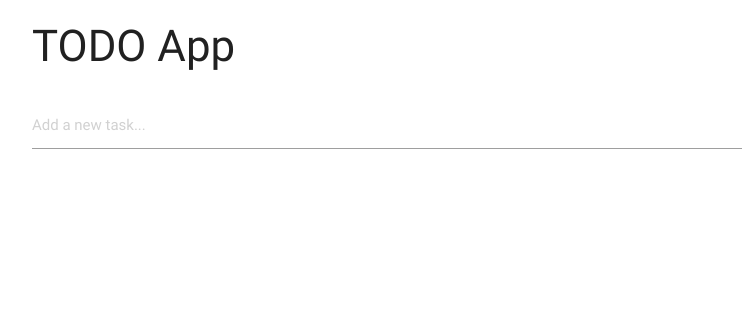
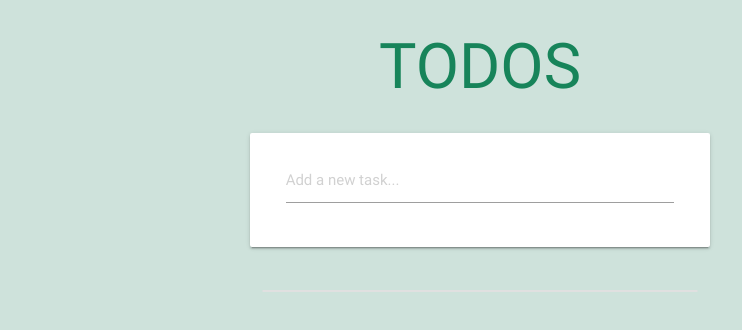
Before and after one commit to jalvar53/TODO-APP, an Angular app: page / in a window 1280 px wide. Shown: the top 330 px of the page, without its empty margins (160-902 px from the left). Built offline with nearby package versions, Linux system fonts and the light colour scheme.

Commit message:
Giving some looks to TODOS app

```diff
--- a/src/app.module.ts
+++ b/src/app.module.ts
@@ -1,11 +1,15 @@
 import { BrowserModule } from '@angular/platform-browser';
 import { NgModule } from '@angular/core';
+import { FormsModule } from '@angular/forms';
 
 import { AppComponent } from './app/app.component';
 
 @NgModule({
   declarations: [AppComponent],
-  imports: [BrowserModule],
+  imports: [
+    BrowserModule,
+    FormsModule,
+  ],
   providers: [],
   bootstrap: [AppComponent],
 })
--- /dev/null
+++ b/src/app/app.component.css
@@ -0,0 +1,7 @@
+.clickable {
+    cursor: pointer;
+}
+
+.header {
+    color: #17845a;
+}
--- a/src/app/app.component.html
+++ b/src/app/app.component.html
@@ -1,21 +1,28 @@
 <div class="container">
-    <h3>TODO App</h3>
+    <div>
+        <h1 class="center-align header">TODOS</h1>
+    </div>
     <div class="row">
-        <div class="input-field col s12">
-            <input #task (keyup.enter)="addNewtask(task.value)"
-                placeholder="Add a new task..."
-                type="text"
-                ngModel>
+        <div class="col s6 offset-s3 card white">
+            <div class="card-content">
+                <input [(ngModel)]="currentTaskInTextInput"
+                    class="input-field"
+                    #task (keyup.enter)="addNewtask(task.value)"
+                    placeholder="Add a new task..."
+                    type="text"
+                    ngModel>
+            </div>
         </div>
-        <ul>
-            <div>
-                <li *ngFor="let task of tasks">{{task.name}}
-                    <a class="btn-floating waves-effect waves-light blue">
-                        <i class="tiny material-icons"
-                            (click)="removeTask(task)">remove</i>
-                    </a>
+    </div>
+    <div class="row">
+        <div class="col s6 offset-s3">
+            <ul class="collection">
+                <li class="collection-item" *ngFor="let task of tasks">{{task.name}}
+                        <a class="secondary-content clickable">
+                            <i (click)="removeTask(task)" class="material-icons">remove</i>
+                        </a>
                 </li>
-            </div>
-        </ul>
+            </ul>
+        </div>
     </div>
 </div>
--- a/src/app/app.component.ts
+++ b/src/app/app.component.ts
@@ -5,15 +5,18 @@ import { isEmpty } from 'underscore';
 @Component({
   selector: 'app-root',
   templateUrl: 'app.component.html',
+  styleUrls: ['app.component.css'],
 })
 export class AppComponent {
 
   tasks: Array<Task> = [];
+  currentTaskInTextInput: String;
 
   addNewtask (newTaskName: String) {
     const addedTask = new Task(newTaskName, 'Active');
     if (!isEmpty(newTaskName)) {
       this.tasks.push(addedTask);
+      this.currentTaskInTextInput = '';
     }
   }
 
--- a/src/index.html
+++ b/src/index.html
@@ -8,7 +8,7 @@
         <link href="https://fonts.googleapis.com/icon?family=Material+Icons" rel="stylesheet">
 
     </head>
-    <body>
+    <body bgcolor="#cee2db">
         <app-root></app-root>
     </body>
 </html>
```
Also changed, not shown: 1 other file (tests, documents, lock files or other folders).
